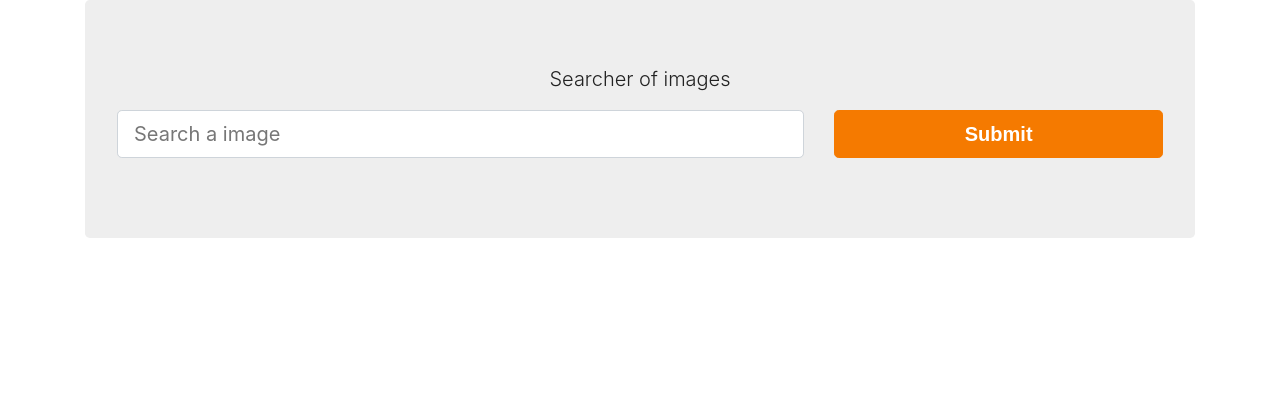
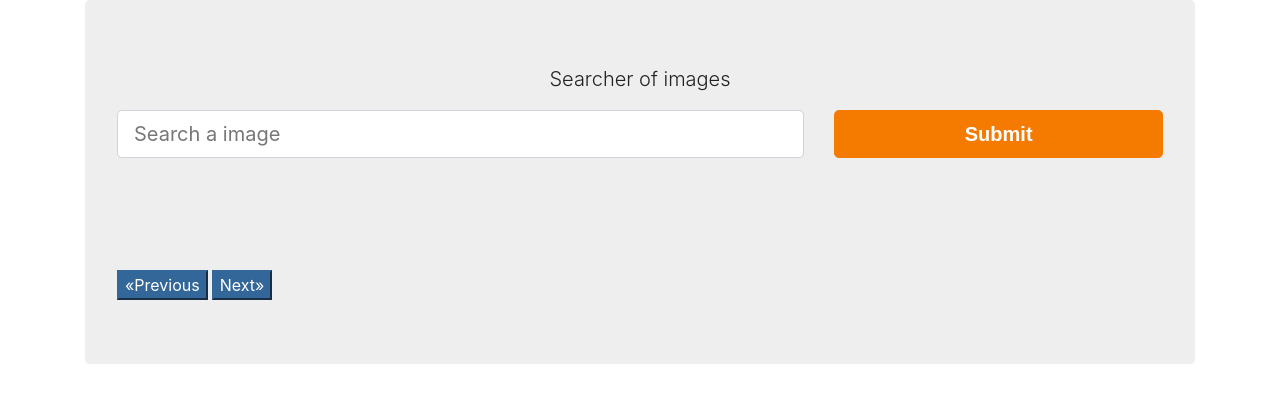
Before and after one commit to Francisco28/pixabay_react, a React (Create React App) app: page / in a window 1280 px wide. Shown: the top 402 px of the page. Built offline with nearby package versions, Linux system fonts and the light colour scheme; a web font is replaced by a local one.

Commit message:
calculating the paginators

```diff
--- a/src/App.js
+++ b/src/App.js
@@ -13,7 +13,7 @@ function App() {
   //state to current page
   const [ currentpage, saveCurrentPage ] = useState(1);
   //state to total of pages
-  const [ totalpages, saveTotalPages ] = useState(1);
+  const [ totalpages, saveTotalPages ] = useState(5);
 
 
   useEffect(() => {
@@ -37,6 +37,24 @@ function App() {
     consultAPI();
   }, [search]);
 
+  //define the previous page
+  const previousPage = () => {
+      const newCurrentPage = currentpage - 1;
+      //se detiene cuando es 0
+      if(newCurrentPage === 0) return;
+
+      saveCurrentPage(newCurrentPage);
+  }
+
+  //define the next page
+  const nextPage = () => {
+      const newCurrentPage = currentpage + 1;
+
+      if(newCurrentPage > totalpages) return;
+
+      saveCurrentPage(newCurrentPage);
+  }
+
   return (
     <div className="container">
       <div className="jumbotron">
@@ -45,12 +63,25 @@ function App() {
         <Form
           saveSearch={saveSearch}
         />
-      </div>
 
-      <div className="row justify-content-center">
-        <ListingImages
-            images={images}
-        />
+        <div className="row justify-content-center">
+          <ListingImages
+              images={images}
+          />
+        </div>
+
+        <button
+          type="button"
+          className="bbtn btn-info mr-1"
+          onClick={previousPage}
+        >&laquo;Previous</button>
+
+        <button
+          type="button"
+          className="bbtn btn-info"
+          onClick={nextPage}
+        >Next&raquo;</button>
+
       </div>
     </div>
   );
```
